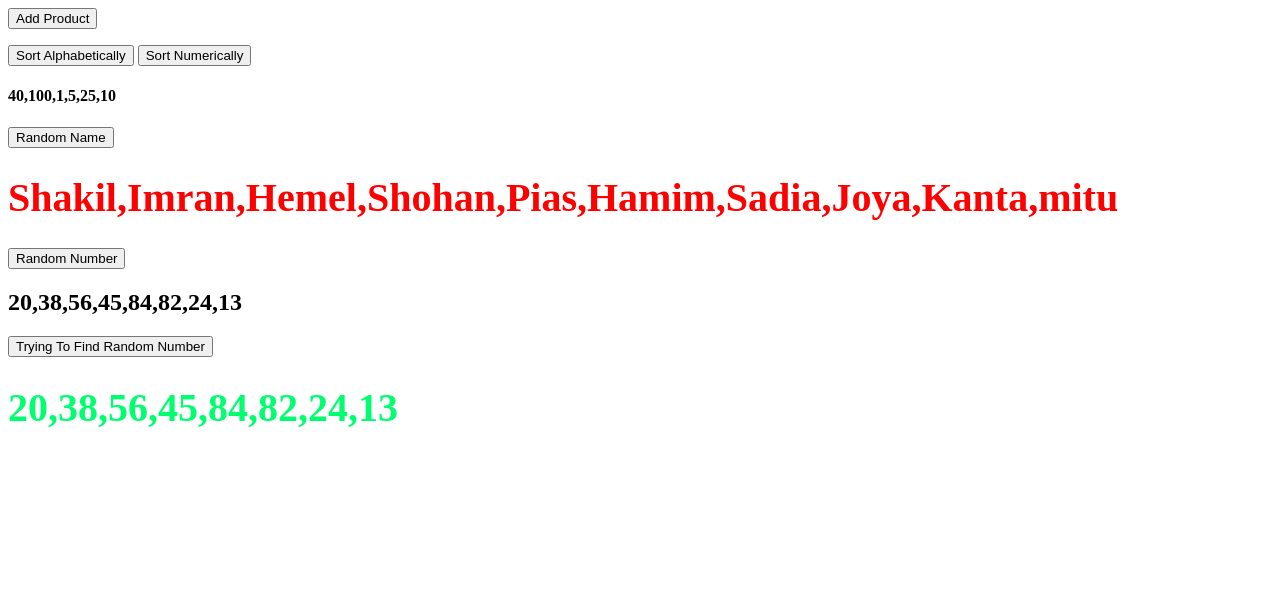
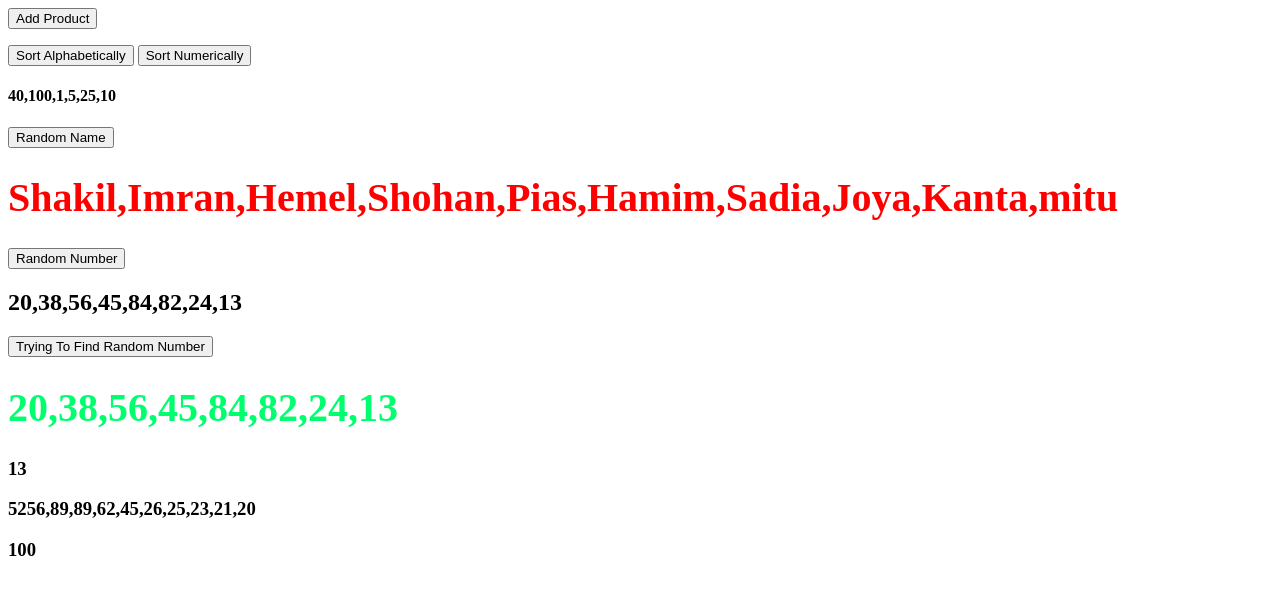
Before and after one commit to md-shakil-hosen/JavaScript-Learning, a plain HTML site: page index.html in a window 1280 px wide. Drawn offline with Linux system fonts and the light colour scheme.

Commit message:
max number

```diff
--- a/array.js
+++ b/array.js
@@ -110,3 +110,25 @@ function myRandomNumber(){
 }
 
 //Find the Highest (or Lowest) Array Value
+const lowestNumber=[20, 38, 56, 45, 84, 82, 24, 13];
+document.getElementById("lowestText").innerHTML=lowestNumber;
+
+lowestNumber.sort(function(a,b){return a-b});
+document.getElementById("lowestText").innerHTML=lowestNumber[0];
+
+// Trying to self (find to lower string number)
+
+const indexingLowerStringName=[20,025,62,89,5256,26,23,25,89,45];
+indexingLowerStringName.sort(function(a,b){return (b-a)});
+document.getElementById("indexinglowerName").innerHTML=indexingLowerStringName;
+
+// Understand Clear
+// Using Math.max() on an Array sort right Method
+const points22 = [40, 100, 1, 5, 25, 10];
+document.getElementById("numberRightMethod1").innerHTML = myArrayMax(points22);
+
+function myArrayMax(arr) {
+  return Math.max.apply(null, arr); // It's right method for max finding array
+}
+
+// Find The
--- a/index.html
+++ b/index.html
@@ -29,6 +29,10 @@
       style="color: rgb(0, 255, 110); font-size: 40px"
       id="randomNumValue"
     ></h1>
+    <!-- -------------Find Lowest Number-------------- -->
+    <h3 id="lowestText"></h3>
+    <h3 id="indexinglowerName"></h3>
+    <h3 id="numberRightMethod1"></h3>
     <script src="array.js"></script>
   </body>
 </html>
```
